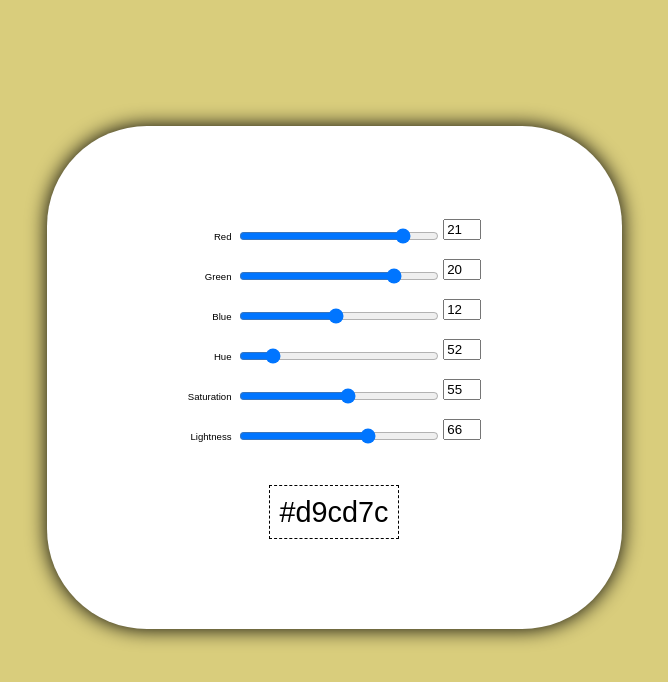
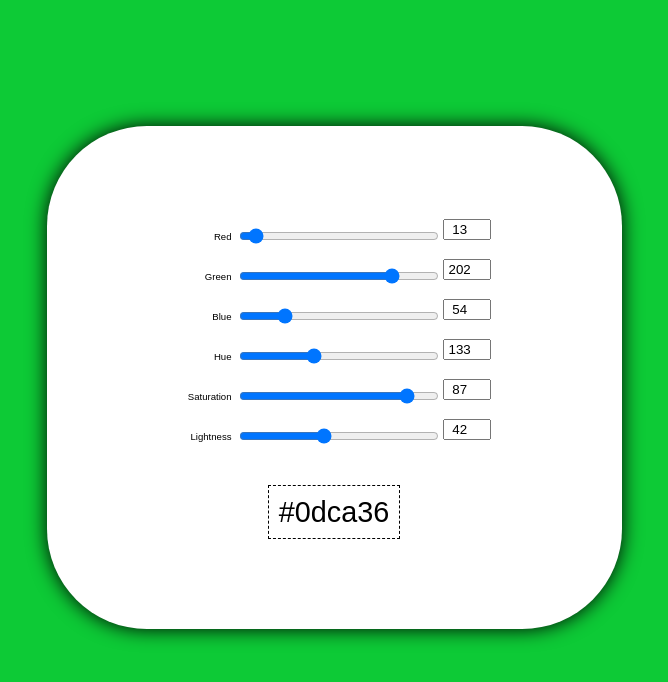
Before and after one commit to MikeAHenry/vanilla-js-color-selector, a plain HTML site: page index.html in a window 1280 px wide. Shown: the whole page, without its empty margins (306-974 px from the left). Drawn offline with Linux system fonts and the light colour scheme.

Commit message:
Removes globals, removes 'oninput' attributes

```diff
--- a/css/main.css
+++ b/css/main.css
@@ -30,7 +30,7 @@ body {
 }
 
 .input-group input[type="number"] {
-	width: 30px;
+	width: 40px;
 	position: relative;
 	top: -10px;
 	text-align: center;
--- a/index.html
+++ b/index.html
@@ -6,42 +6,42 @@
 		<link rel="stylesheet" href="css/main.css" type="text/css" media="screen" charset="utf-8">
 		<script type="text/javascript" src="js/colorselector.js"></script>
 	</head>
-	<body onload="controller.set();">
+	<body>
 		<div class="container">
 			<div class="input-group">
 				<label for="r-range">Red</label>
-				<input class="rgb" type="range" id="r-range" min="0" max="255" oninput="controller.update(this)" value="255" />
-				<input class="rgb" type="number" id="r-number" min="0" max="255" oninput="controller.update(this)" value="255" />
+				<input class="rgb" type="range" id="r-range" min="0" max="255" value="255" />
+				<input class="rgb" type="number" id="r-number" min="0" max="255" value="255" />
 			</div>
 
 			<div class="input-group">
 				<label for="g-range">Green</label>
-				<input class="rgb" type="range" id="g-range" min="0" max="255" oninput="controller.update(this)" value="255" />
-				<input class="rgb" type="number" id="g-number" min="0" max="255" oninput="controller.update(this)" value="255" />
+				<input class="rgb" type="range" id="g-range" min="0" max="255" value="255" />
+				<input class="rgb" type="number" id="g-number" min="0" max="255" value="255" />
 			</div>
 
 			<div class="input-group">
 				<label for="b-range">Blue</label>
-				<input class="rgb" type="range" id="b-range" min="0" max="255" oninput="controller.update(this)" value="255" />
-				<input class="rgb" type="number" id="b-number" min="0" max="255" oninput="controller.update(this)" value="255" />
+				<input class="rgb" type="range" id="b-range" min="0" max="255" value="255" />
+				<input class="rgb" type="number" id="b-number" min="0" max="255" value="255" />
 			</div>
 
 			<div class="input-group">
 				<label for="h-range">Hue</label>
-				<input class="hsl" type="range" id="h-range" min="0" max="360" oninput="controller.update(this)" value="360" />
-				<input class="hsl" type="number" id="h-number" min="0" max="360" oninput="controller.update(this)" value="360" />
+				<input class="hsl" type="range" id="h-range" min="0" max="360" value="360" />
+				<input class="hsl" type="number" id="h-number" min="0" max="360" value="360" />
 			</div>
 
 			<div class="input-group">
 				<label for="s-range">Saturation</label>
-				<input class="hsl" type="range" id="s-range" min="0" max="100" oninput="controller.update(this)" value="100" />
-				<input class="hsl" type="number" id="s-number" min="0" max="100" oninput="controller.update(this)" value="100" />
+				<input class="hsl" type="range" id="s-range" min="0" max="100" value="100" />
+				<input class="hsl" type="number" id="s-number" min="0" max="100" value="100" />
 			</div>
 
 			<div class="input-group">
 				<label for="l-range">Lightness</label>
-				<input class="hsl" type="range" id="l-range" min="0" max="100" oninput="controller.update(this)" value="100" />
-				<input class="hsl" type="number" id="l-number" min="0" max="100" oninput="controller.update(this)" value="100" />
+				<input class="hsl" type="range" id="l-range" min="0" max="100" value="100" />
+				<input class="hsl" type="number" id="l-number" min="0" max="100" value="100" />
 			</div>
 
 			<div id="hexrep">#ffffff</div>
--- a/js/colorselector.js
+++ b/js/colorselector.js
@@ -1,3 +1,4 @@
+window.onload = function() {
 	var color = {
 		r: 255,
 		g: 255,
@@ -10,7 +11,11 @@ var color = {
 
 	var controller = {
 		model: color,
-	set: function() {
+		init: function() {
+			var inputs = document.getElementsByTagName('input');
+			for (var i = 0; i < inputs.length; i++) {
+				inputs[i].oninput = this.update.bind(this, inputs[i]);
+			}
 			var r, g, b;
 			var URI = document.documentURI;
 			if (URI.indexOf("rgb=") > -1) {
@@ -162,3 +167,6 @@ var controller = {
 			  + "0123456789ABCDEF".charAt(n%16);
 		}
 	};
+
+	controller.init();
+};
```
Lines whose indentation alone changed are shown as unchanged.
